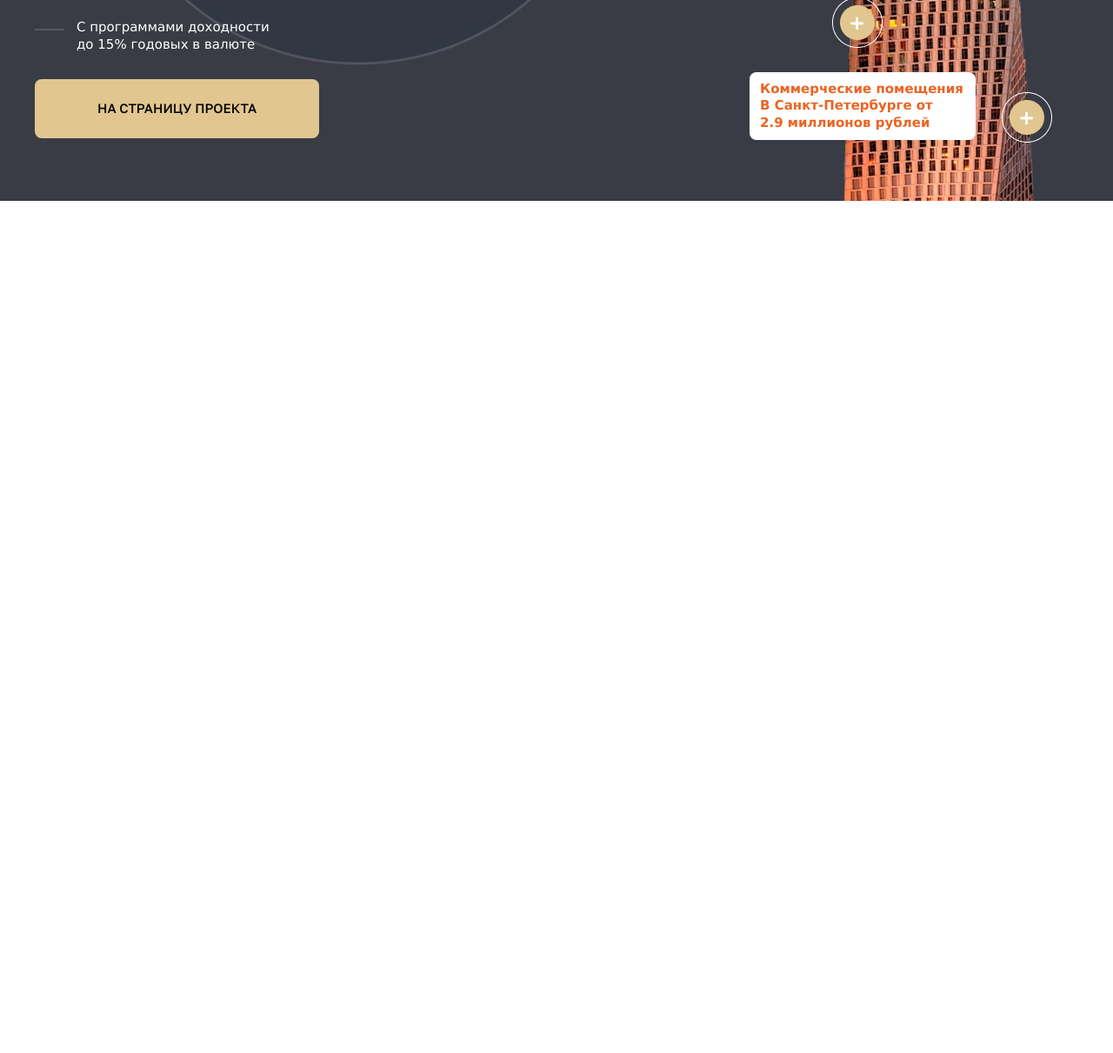
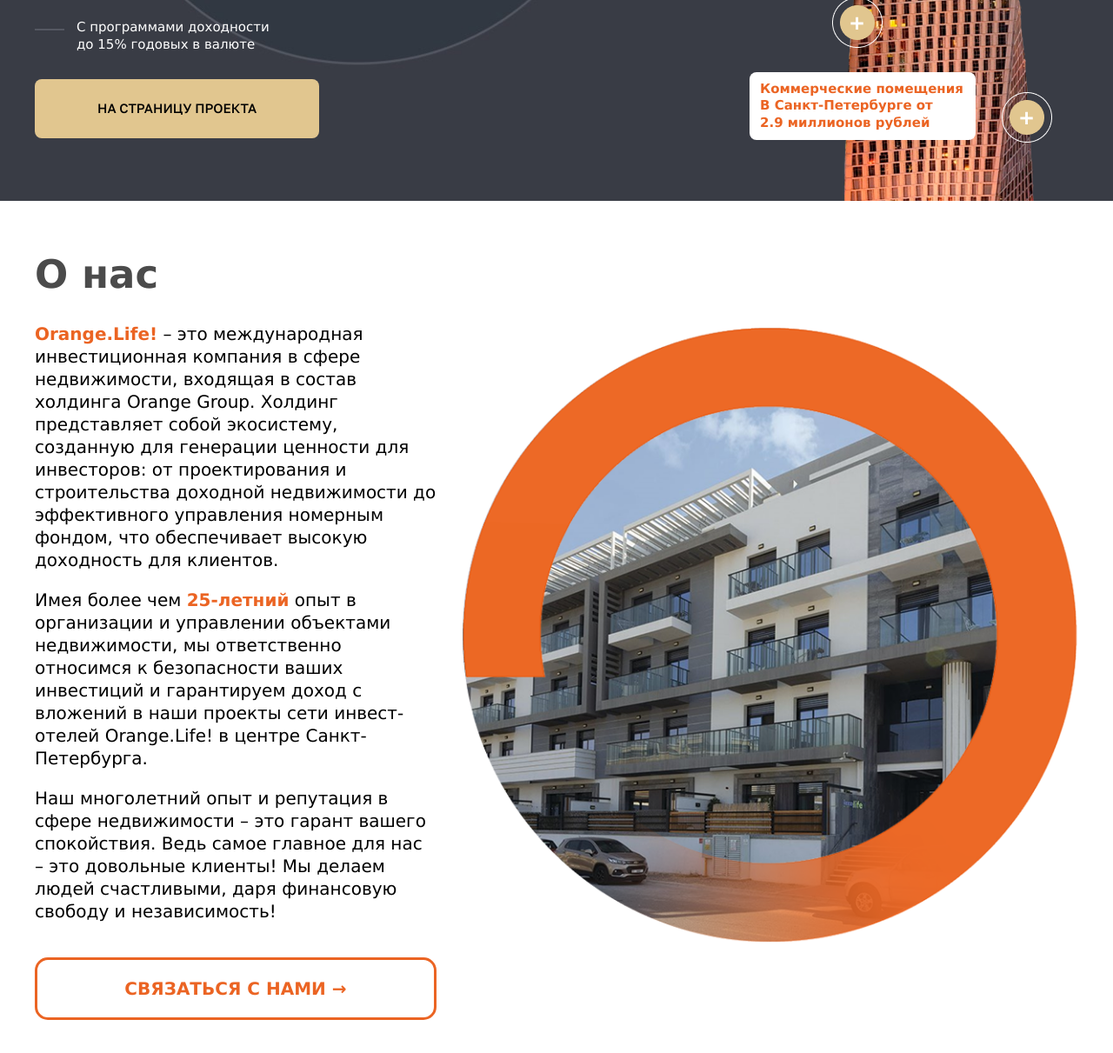
Before and after one commit to alteropt/siteol, a plain HTML site: page index.html in a window 1280 px wide. Shown: the part 5849-7060 px from the top of the page at 87% size. Before the commit the page ends 6080 px from the top, so only its background shows below. Drawn offline with nearby package versions, Linux system fonts and the light colour scheme.

Commit message:
about section

```diff
--- a/index.html
+++ b/index.html
@@ -453,6 +453,25 @@
     </div>
   </section>
 
+  <section class="about">
+    <div class="container">
+      <div class="about__inner">
+        <div class="about__content">
+          <h2 class="section-title about__title">О нас</h2>
+          <div class="about__text">
+            <p><span>Orange.Life!</span> – это международная инвестиционная компания в сфере недвижимости, входящая в состав холдинга Orange Group. Холдинг представляет собой экосистему, созданную для генерации ценности для инвесторов: от проектирования и строительства доходной недвижимости до эффективного управления номерным фондом, что обеспечивает высокую доходность для клиентов.</p>
+            <p>Имея более чем <span>25-летний</span> опыт в организации и управлении объектами недвижимости, мы ответственно относимся к безопасности ваших инвестиций и гарантируем доход с вложений в наши проекты сети инвест-отелей Orange.Life! в центре Санкт-Петербурга.</p>
+            <p>Наш многолетний опыт и репутация в сфере недвижимости – это гарант вашего спокойствия. Ведь самое главное для нас – это довольные клиенты! Мы делаем людей счастливыми, даря финансовую свободу и независимость!</p>
+          </div>
+          <a href="/" class="btn btn-signup about__btn">СВЯЗАТЬСЯ С НАМИ →</a>
+        </div>
+        <div class="about__photo">
+          <img src="./img/about/photo.png" alt="Фото">
+        </div>
+      </div>
+    </div>
+  </section>
+
   <script src="https://cdn.jsdelivr.net/npm/swiper@11/swiper-bundle.min.js"></script>
   <script src="./js/script.js" type="module"></script>
 </body>
--- a/scss/style.scss
+++ b/scss/style.scss
@@ -812,3 +812,56 @@ header {
     transform: translateX(-30%);
   }
 }
+
+// About
+.about {
+  padding: 56px 0 70px;
+
+  &__inner {
+    display: flex;
+    align-items: center;
+    gap: 30px;
+  }
+
+  &__content {
+    flex-basis: 40%;
+    display: flex;
+    flex-direction: column;
+  }
+
+  &__title {
+    margin-bottom: 25px;
+  }
+
+  &__text {
+    display: flex;
+    flex-direction: column;
+    gap: 20px;
+    color: #000;
+
+    margin-bottom: 40px;
+
+    span {
+      font-weight: 700;
+      color: $cSecondary;
+    }
+  }
+
+  &__btn.btn {
+    padding: 20px;
+    border: 3px solid $cSecondary;
+    border-radius: $brMedium;
+    font-weight: bold;
+    color: $cSecondary;
+    background-color: transparent;
+    text-transform: uppercase;
+
+    transition: background-color .2s linear,
+    color .2s linear;
+
+    &:hover {
+      background-color: $cSecondary;
+      color: #fff;
+    }
+  }
+}
```
Also changed, not shown: css/style.css, img/about/photo.png (added).
